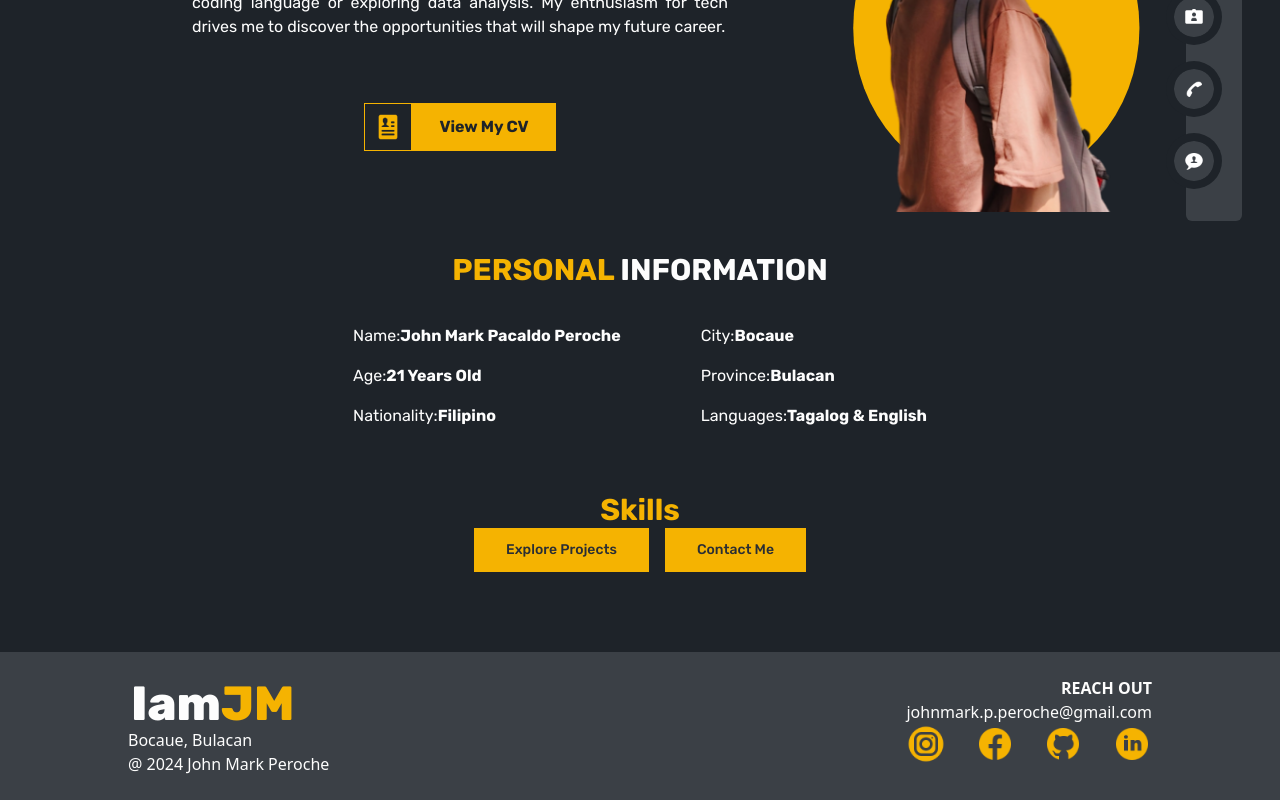
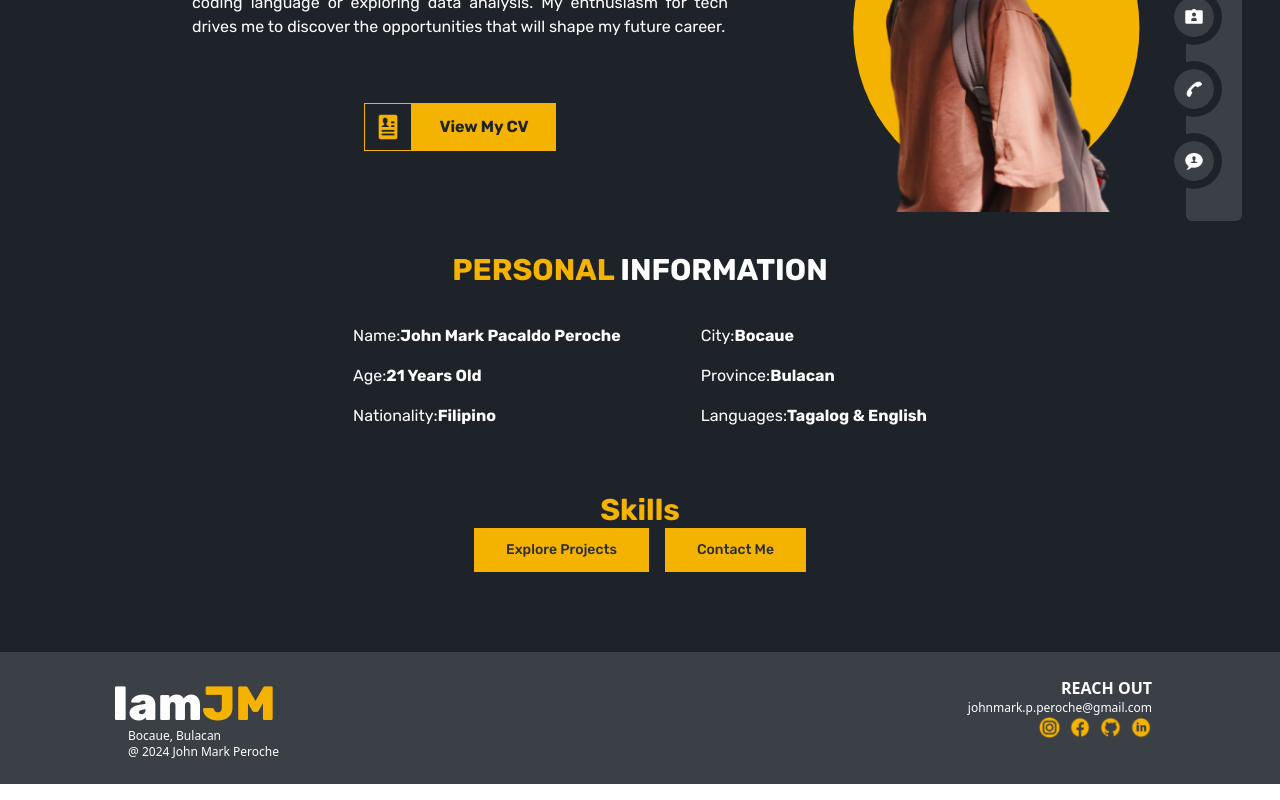
Before and after one commit to Java-rice/IAmJM, a React (Vite) app: page /IAmJM/about in a window 1280 px wide. Shown: the part 347-1147 px from the top of the page. Built offline with nearby package versions, Linux system fonts and the light colour scheme.

Commit message:
style: adjust styling

```diff
--- a/src/components/cards/AnimatedProfile.jsx
+++ b/src/components/cards/AnimatedProfile.jsx
@@ -10,7 +10,6 @@ const AnimatedProfile = () => {
         max-height="1200"
         viewBox="0 0 538 545"
         preserveAspectRatio="xMidYMid meet"
-        xmlns="http://www.w3.org/2000/svg"
       >
         {/* Define the pattern for the profile image */}
         <defs>
--- a/src/components/cards/Socials.jsx
+++ b/src/components/cards/Socials.jsx
@@ -7,11 +7,11 @@ import Github from "../../assets/GitHub.png";
 const Socials = () => {
   return (
     <div className="border-b-2 border-t-2 border-[#F5B301] py-[3%]">
-      <li className="list-none flex flex-row align-center justify-around">
-        <ul><a className="cursor-pointer w-8 h-8 m-auto" href="https://www.instagram.com/jamaaaaaaaaaaaak/"><img src={Instagram} className='transition ease-in-out delay-150 hover:-translate-y-1 hover:scale-125 duration-300'/></a></ul>
-        <ul><a className="cursor-pointer w-8 h-8 m-auto" href="https://www.facebook.com/johnmark.pacaldoperoche/"><img src={Facebook} className='transition ease-in-out delay-150 hover:-translate-y-1 hover:scale-125 duration-300'/></a></ul>
-        <ul><a className="cursor-pointer w-8 h-8 m-auto" href="https://github.com/Java-rice"><img src={Github} className='transition ease-in-out delay-150 hover:-translate-y-1 hover:scale-125 duration-300'/></a></ul>
-        <ul><a className="cursor-pointer w-8 h-8 m-auto" href="https://www.linkedin.com/in/john-mark-peroche-61a756229/"><img src={LinkedIn} className='transition ease-in-out delay-150 hover:-translate-y-1 hover:scale-125 duration-300'/></a></ul>
+      <li className="list-none flex flex-row align-center justify-center gap-10">
+        <ul><a className="cursor-pointer m-auto" href="https://www.instagram.com/jamaaaaaaaaaaaak/"><img src={Instagram} className='transition ease-in-out delay-150 hover:-translate-y-1 hover:scale-125 duration-300' style={{width:'2.5rem',height:'2.5rem'}}/></a></ul>
+        <ul><a className="cursor-pointer m-auto" href="https://www.facebook.com/johnmark.pacaldoperoche/"><img src={Facebook} className='transition ease-in-out delay-150 hover:-translate-y-1 hover:scale-125 duration-300' style={{width:'2.5rem',height:'2.5rem'}}/></a></ul>
+        <ul><a className="cursor-pointer m-auto" href="https://github.com/Java-rice"><img src={Github} className='transition ease-in-out delay-150 hover:-translate-y-1 hover:scale-125 duration-300' style={{width:'2.5rem',height:'2.5rem'}}/></a></ul>
+        <ul><a className="cursor-pointer m-auto" href="https://www.linkedin.com/in/john-mark-peroche-61a756229/"><img src={LinkedIn} className='transition ease-in-out delay-150 hover:-translate-y-1 hover:scale-125 duration-300' style={{width:'2.5rem',height:'2.5rem'}}/></a></ul>
       </li>
     </div>
   )
--- a/src/components/footer/Footer.jsx
+++ b/src/components/footer/Footer.jsx
@@ -12,17 +12,19 @@ const Footer = () => {
         <div className='lg:relative lg:right-4'>
           <Name />
         </div>
-        <p>Bocaue, Bulacan</p>
-        <p>@ 2024 John Mark Peroche</p>
+        <div className='w-100 lg:right-4'>
+          <p className='text-xs'>Bocaue, Bulacan</p>
+          <p className='text-xs'>@ 2024 John Mark Peroche</p>
+        </div>
       </div>
       <div className='lg:text-right text-center'>
-        <h4><b>REACH OUT</b></h4>
-        <p>johnmark.p.peroche@gmail.com</p>
-        <ul className="list-none flex flex-row align-center justify-center lg:justify-between gap-2">
-          <li><a className="cursor-pointer" href="https://www.instagram.com/jamaaaaaaaaaaaak/"><img src={Instagram} className='transition ease-in-out delay-150 hover:-translate-y-1 hover:scale-125 duration-300' style={{ width: '2.5rem', height: '2.5rem' }}/></a></li>
-          <li><a className="cursor-pointer" href="https://www.facebook.com/johnmark.pacaldoperoche/"><img src={Facebook} className='transition ease-in-out delay-150 hover:-translate-y-1 hover:scale-125 duration-300' style={{ width: '2.5rem', height: '2.5rem' }}/></a></li>
-          <li><a className="cursor-pointer" href="https://github.com/Java-rice"><img src={Github} className='transition ease-in-out delay-150 hover:-translate-y-1 hover:scale-125 duration-300' style={{ width: '2.5rem', height: '2.5rem' }}/></a></li>
-          <li><a className="cursor-pointer" href="https://www.linkedin.com/in/john-mark-peroche-61a756229/"><img src={LinkedIn} className='transition ease-in-out delay-150 hover:-translate-y-1 hover:scale-125 duration-300' style={{ width: '2.5rem', height: '2.5rem' }}/></a></li>
+        <h4 className='text-md'><b>REACH OUT</b></h4>
+        <p className='text-xs'>johnmark.p.peroche@gmail.com</p>
+        <ul className="list-none flex flex-row align-center justify-center lg:justify-end gap-2">
+          <li><a className="cursor-pointer" href="https://www.instagram.com/jamaaaaaaaaaaaak/"><img src={Instagram} className='transition ease-in-out delay-150 hover:-translate-y-1 hover:scale-125 duration-300' style={{ width: '1.4rem', height: '1.4rem' }}/></a></li>
+          <li><a className="cursor-pointer" href="https://www.facebook.com/johnmark.pacaldoperoche/"><img src={Facebook} className='transition ease-in-out delay-150 hover:-translate-y-1 hover:scale-125 duration-300' style={{ width: '1.4rem', height: '1.4rem' }}/></a></li>
+          <li><a className="cursor-pointer" href="https://github.com/Java-rice"><img src={Github} className='transition ease-in-out delay-150 hover:-translate-y-1 hover:scale-125 duration-300' style={{ width: '1.4rem', height: '1.4rem' }}/></a></li>
+          <li><a className="cursor-pointer" href="https://www.linkedin.com/in/john-mark-peroche-61a756229/"><img src={LinkedIn} className='transition ease-in-out delay-150 hover:-translate-y-1 hover:scale-125 duration-300' style={{ width: '1.4rem', height: '1.4rem' }}/></a></li>
         </ul>
       </div>
     </div>
```
